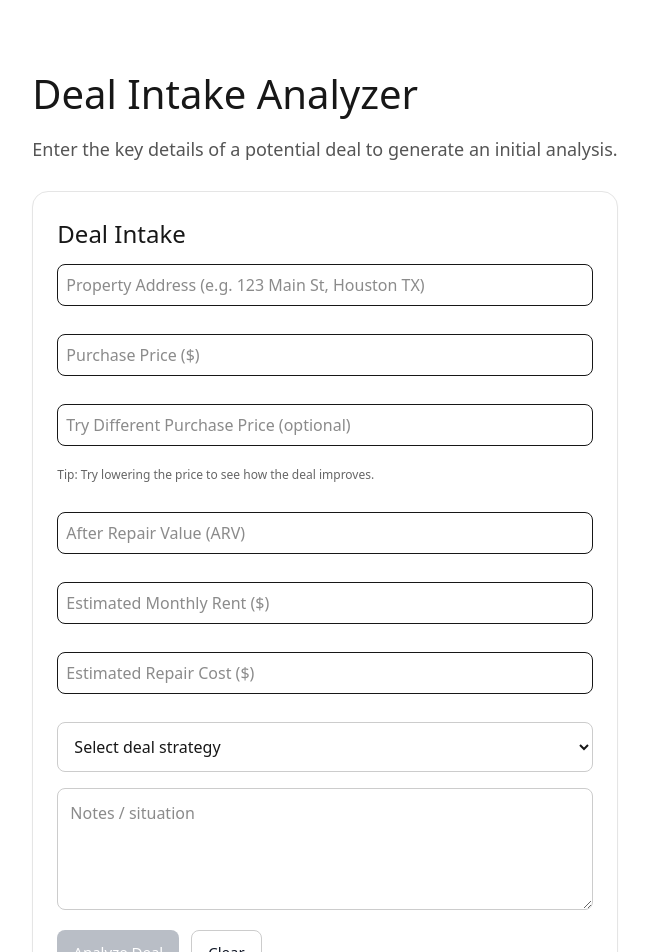
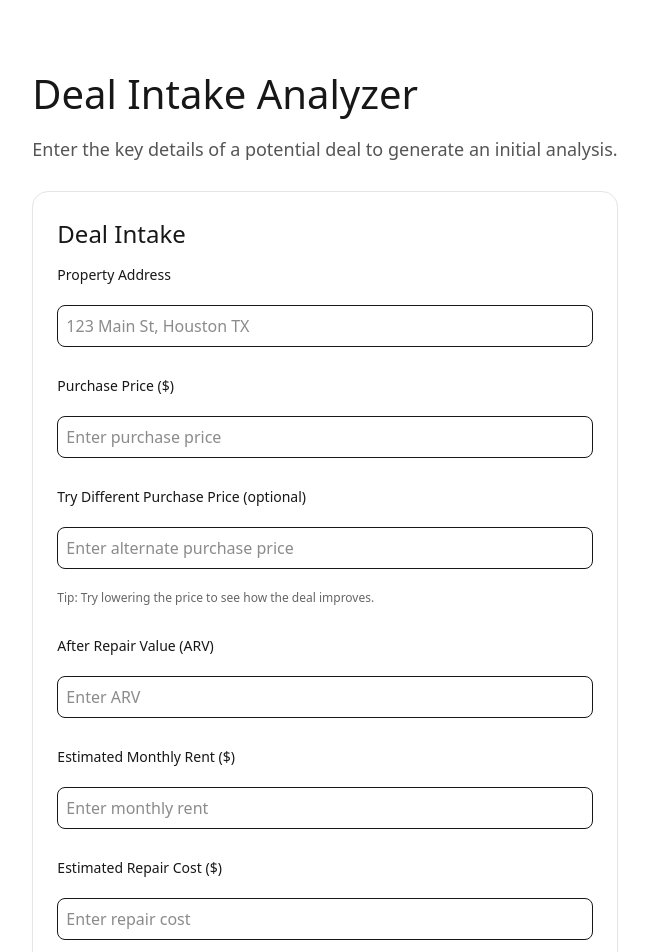
Before and after one commit to johnnythekind-ux/deal-analyzer, a Next.js app: page / in a window 1280 px wide. Shown: the top 952 px of the page, without its empty margins (315-964 px from the left). Built offline with nearby package versions, Linux system fonts and the light colour scheme.

Commit message:
Add strategy-aware validation, helper text, and UX polish to Deal Analyzer

```diff
--- a/app/page.tsx
+++ b/app/page.tsx
@@ -186,18 +186,36 @@ if (scoreGap < 6) {
   confidenceDrivers.push("Score gap between strategies is small.");
 }
 
+if (result.strategy === "Flip") {
+
   if (result.marginPercent < 25) {
     confidenceDrivers.push("Margin is thin.");
   } else if (result.marginPercent <= 35) {
     confidenceDrivers.push("Margin is moderate.");
+  } else {
+    confidenceDrivers.push("Margin is strong.");
   }
 
   if (result.mao && Number(purchasePrice) >= result.mao * 0.95) {
     confidenceDrivers.push("Purchase price is close to MAO.");
+  } else {
+    confidenceDrivers.push("Purchase price is comfortably below MAO.");
   }
 
-if (result.strategy === "Rental" && result.rentToPricePercent < 10) {
+} else if (result.strategy === "Rental") {
+
+  if (result.rentToPricePercent < 10) {
     confidenceDrivers.push("Rent-to-price ratio is not especially strong.");
+  } else {
+    confidenceDrivers.push("Rent-to-price ratio is solid.");
+  }
+
+  if (result.rentToPricePercent < 8) {
+    confidenceDrivers.push("Rental performance may be too thin.");
+  } else {
+    confidenceDrivers.push("Rental income supports the deal.");
+  }
+
 }
 
 if (confidenceDrivers.length === 0) {
@@ -356,14 +374,12 @@ if (result?.bestStrategy) {
 }
 
 else if (winner === "Rental") {
-  if (score >= 75) {
+  if (result.rentToPricePercent >= 12) {
     strategyRecommendation =
-      result.rentToPricePercent >= 15
-        ? "Strong rental opportunity because rent-to-price is attractive and income potential is solid."
-        : "Rental is strongest here, with decent income potential.";
-  } else if (score >= 60) {
+      "Strong rental opportunity because rent-to-price is attractive and income potential is solid.";
+  } else if (result.rentToPricePercent >= 9) {
     strategyRecommendation =
-      "Rental works, but returns are tight because rent-to-price is only moderate and expenses need review.";
+      "Rental works, but returns are still somewhat tight, so expenses and execution need review.";
   } else {
     strategyRecommendation =
       "Rental is not attractive at this price because income is too soft relative to cost.";
@@ -384,6 +400,12 @@ else if (winner === "Wholesale") {
       "Wholesale spread is too weak to rely on, even if it ranks highest among the available options.";
   }
 }
+}
+
+// 🔴 MICRO-UPGRADE: ALIGN RECOMMENDATION WITH DECISION
+if (decision === "PASS") {
+  strategyRecommendation =
+    "Even though this is the strongest available strategy, the deal does not meet minimum investment standards.";
 }
 
 return (
@@ -416,25 +438,34 @@ return (
         </h2>
 
 <div style={{ display: "flex", flexDirection: "column", gap: 16 }}>
+  <label style={{ fontSize: 14, marginBottom: 4 }}>
+  Property Address
+</label>
 <input
   type="text"
-  placeholder="Property Address (e.g. 123 Main St, Houston TX)"
+  placeholder="123 Main St, Houston TX"
   value={address}
   onChange={(e) => setAddress(e.target.value)}
   className="w-full border rounded-lg p-2 mb-3"
 />
 
+<label style={{ fontSize: 14, marginBottom: 4 }}>
+  Purchase Price ($)
+</label>
 <input
   type="number"
-  placeholder="Purchase Price ($)"
+  placeholder="Enter purchase price"
   value={purchasePrice}
   onChange={(e) => setPurchasePrice(e.target.value)}
   className="w-full border rounded-lg p-2 mb-3"
 />
 
+<label style={{ fontSize: 14, marginBottom: 4 }}>
+  Try Different Purchase Price (optional)
+</label>
 <input
   type="number"
-  placeholder="Try Different Purchase Price (optional)"
+  placeholder="Enter alternate purchase price"
   value={targetPrice}
   onChange={(e) => setTargetPrice(e.target.value)}
   className="w-full border rounded-lg p-2 mb-3"
@@ -444,30 +475,42 @@ return (
   Tip: Try lowering the price to see how the deal improves.
 </p>
 
+<label style={{ fontSize: 14, marginBottom: 4 }}>
+  After Repair Value (ARV)
+</label>
 <input
   type="number"
-  placeholder="After Repair Value (ARV)"
+  placeholder="Enter ARV"
   value={arv}
   onChange={(e) => setArv(e.target.value)}
   className="w-full border rounded-lg p-2 mb-3"
 />
 
+<label style={{ fontSize: 14, marginBottom: 4 }}>
+  Estimated Monthly Rent ($)
+</label>
 <input
   type="number"
-  placeholder="Estimated Monthly Rent ($)"
+  placeholder="Enter monthly rent"
   value={rent}
   onChange={(e) => setRent(e.target.value)}
   className="w-full border rounded-lg p-2 mb-3"
 />
 
+<label style={{ fontSize: 14, marginBottom: 4 }}>
+  Estimated Repair Cost ($)
+</label>
 <input
   type="number"
-  placeholder="Estimated Repair Cost ($)"
+  placeholder="Enter repair cost"
   value={repairCost}
   onChange={(e) => setRepairCost(e.target.value)}
   className="w-full border rounded-lg p-2 mb-3"
 />
 
+  <label style={{ fontSize: 14, marginBottom: 4 }}>
+  Deal Strategy
+</label>
 <select
   value={strategy}
   onChange={(e) => setStrategy(e.target.value)}
@@ -484,8 +527,11 @@ return (
   <option value="Wholesale">Wholesale</option>
 </select>
 
+  <label style={{ fontSize: 14, marginBottom: 4 }}>
+  Notes / Situation
+</label>
 <textarea
-    placeholder="Notes / situation"
+  placeholder="Add context about the deal..."
   value={notes}
   onChange={(e) => setNotes(e.target.value)}
   rows={4}
@@ -578,10 +624,15 @@ return (
   color: dealToneText,
 }}
   >
-    <strong>Best Strategy: {result.bestStrategy.strategy}</strong>
-    <p style={{ margin: "6px 0 0 0" }}>
+    <div style={{ marginBottom: 12, fontSize: 18, fontWeight: 600 }}>
+  <div>
+    Best Strategy: {result.bestStrategy.strategy}
+  </div>
+
+  <div style={{ marginTop: 4 }}>
     Score: {result.bestStrategy.score}
-    </p>
+  </div>
+</div>
   </div>
 )}
 
@@ -610,16 +661,32 @@ return (
 </p>
 
 <p style={{ marginBottom: 8 }}>
-  <strong>Decision:</strong>{" "}
+  <strong>Investor Decision:</strong>{" "}
   <span
   style={{
+    display: "inline-block",
+    padding: "4px 10px",
+    borderRadius: 999,
+    fontWeight: 600,
+    fontSize: 14,
+    background:
+      decision === "BUY"
+        ? "#dcfce7"
+        : decision === "NEGOTIATE"
+        ? "#fef3c7"
+        : "#fee2e2",
     color:
       decision === "BUY"
         ? "#166534"
         : decision === "NEGOTIATE"
         ? "#92400e"
         : "#991b1b",
-      fontWeight: 600,
+    border:
+      decision === "BUY"
+        ? "1px solid #86efac"
+        : decision === "NEGOTIATE"
+        ? "1px solid #fcd34d"
+        : "1px solid #fca5a5",
   }}
 >
   {decision}
```
Lines whose indentation alone changed are shown as unchanged.
